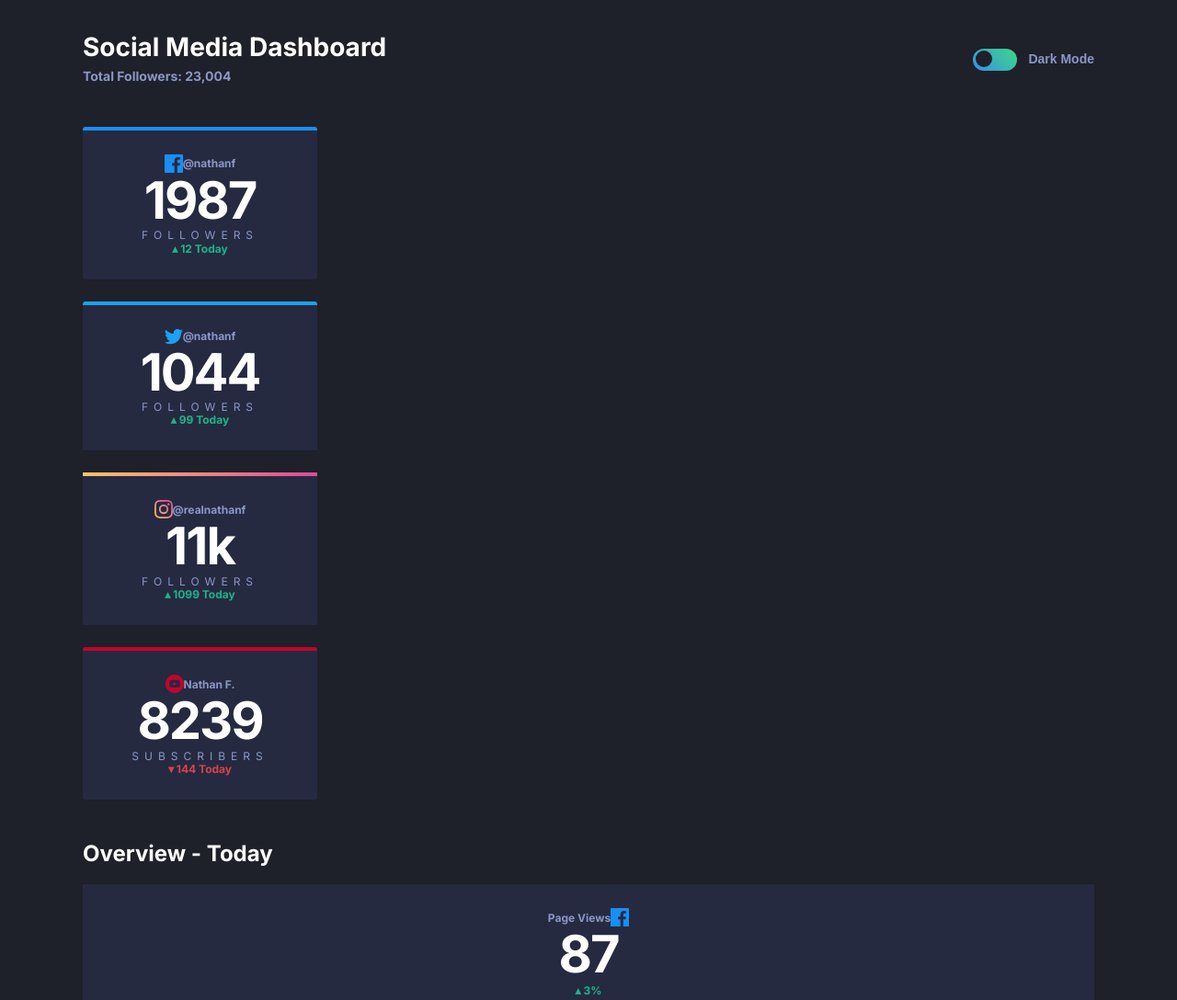
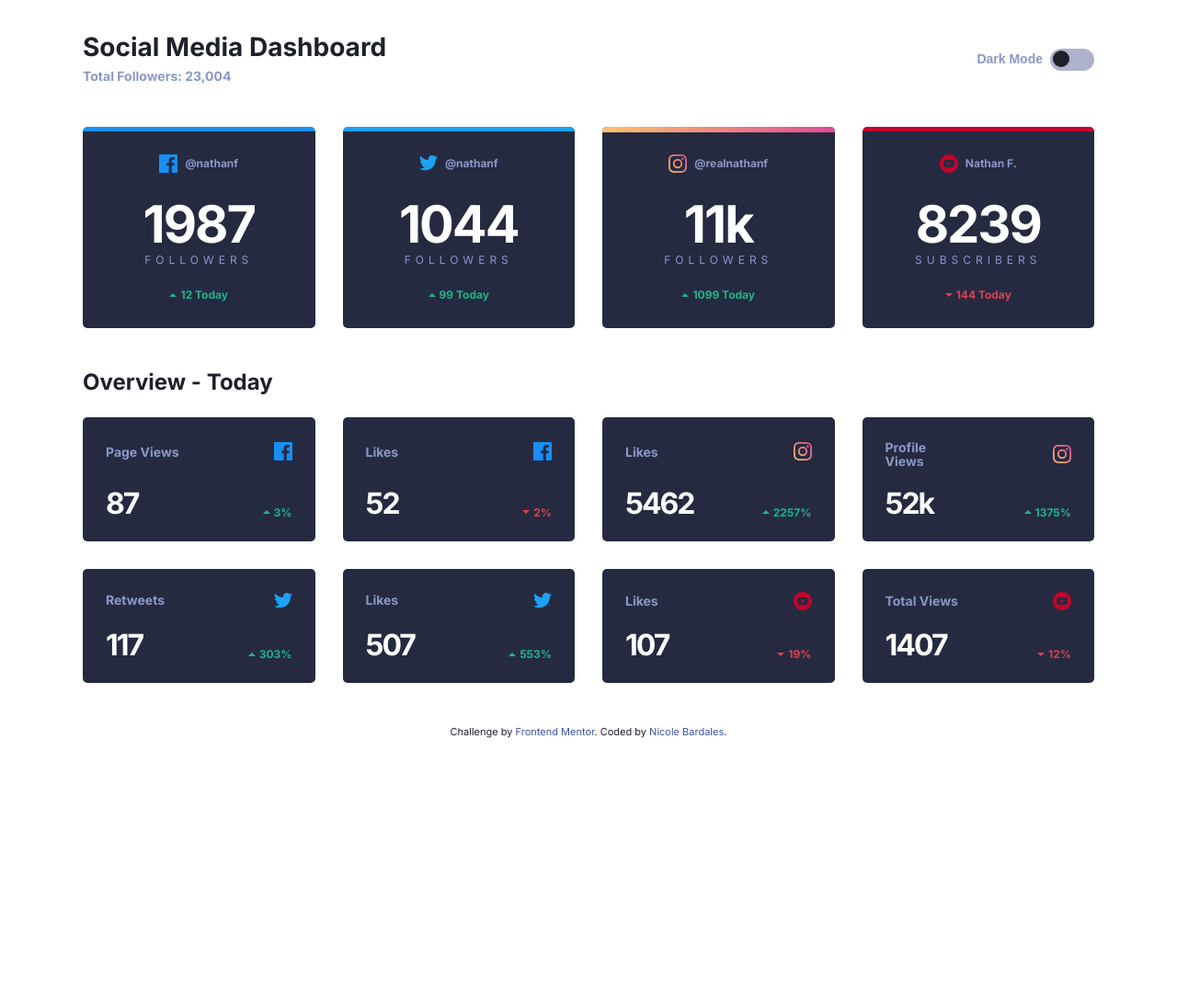
Before and after one commit to NBardales/fem-dark-light-toggle, a website: page index.html in a window 1280 px wide. Shown: the top 1088 px of the page at 92% size. After the commit the page ends 849 px from the top, so only its background shows below. Drawn offline with Linux system fonts and the light colour scheme.

Commit message:
Adjustments to cards + toggle
Started working on the theme switcher. The page currently has different background and text color depending on the user's color scheme.

```diff
--- a/app/scss/components/card.scss
+++ b/app/scss/components/card.scss
@@ -2,34 +2,38 @@
 // Research: if you use "use" you can use a namespace to differentiate between multiple styles.
 
 .cards{
+    display: grid;
+    grid-template-columns: 1fr;
+    gap: rem(30);
+
     @include breakpoint(medium){
-        // set up a 2-col grid
+        grid-template-columns: repeat(2, 1fr);
     }
 
     @include breakpoint(large){
-        // set up a 4-col grid
+        grid-template-columns: repeat(4, 1fr);
     }
 }
 
 .card {
     background: var(--dark-card);
     color: var(--dark-text-sec);
-    padding: rem(26);
-    border-radius: rem(3);
+    flex: 1;
+    padding: rem(25);
+    border-radius: rem(5);
     font-size: rem(12);
     font-weight: 700;
-    text-align: center;
+    transition: background 150ms ease-in-out;
 
+    &:hover{
+        background: var(--dark-card-hover);
+    }
 
     // LARGE CARD
     &.large {
-        border-top: 4px solid;
-        margin-bottom: rem(24);
-
-        @include breakpoint(large){
-            max-width: rem(255);
-            max-height: rem(215);
-        }
+        border-top: rem(5) solid;
+        text-align: center;
+        //margin-bottom: rem(24);
 
         // VARIATIONS
         &.facebook {
@@ -41,20 +45,94 @@
         }
 
         /* Gradient borders aren't supported by using CSS (https://www.geeksforgeeks.org/gradient-borders) */
-    &.instagram {
-        border-color: var(--transparent);
-        border-image: linear-gradient(to right, var(--instagram-start), var(--instagram-end));
-        border-image-slice: 1;
-    }
+        &.instagram {
+            border-top: none;
+            position: relative;
+            overflow: hidden;
+            padding: rem(30);
 
-    &.youtube {
-        border-color: var(--youtube);
-    }
+            &::before {
+                content:"";
+                position:absolute;
+                top: 0;
+                left: 0;
+                padding: rem(3);
+                width: 100%;
+                background: linear-gradient(45deg, var(--instagram-start), var(--instagram-end));
+                mask-composite: exclude;
+            }
+        }
+
+        &.youtube {
+            border-color: var(--youtube);
+        }
+
+        // CARD HEADER
+        & .platform {
+            display: flex;
+            align-items: center;
+            justify-content: center;
+            margin-bottom: rem(28);
+            height: rem(20);
+
+            // Platform icon
+            & img {
+                margin-right: 8px;
+            }
+
+            // .username {}
+        }
+
+        //CARD CONTENT
+        & .content {
+            margin-bottom: rem(25);
+
+            & .count {
+                font-size: rem(56);
+            }
+
+            & .label {
+                text-transform: uppercase;
+                font-weight: 400;
+                letter-spacing: rem(5);
+            }
+        }
     }
 
     // SMALL CARD
     &.small {
-        margin-bottom: rem(16);
+        display: grid;
+        /*margin-bottom: rem(16);*/
+        grid-template-columns: repeat(2, 1fr);
+        grid-template-rows: repeat(2, auto);
+        gap: rem(22.5);
+        justify-content: space-between;
+        align-items: center;
+
+        /*
+        & .platform {
+            display: flex;
+            align-items: center;
+            justify-content: space-between;
+        }*/
+
+        .metric {
+            font-size: rem(14);
+        }
+
+        .count{
+            font-size: rem(32);
+            color: var(--dark-text-primary);
+            margin-bottom: 0;
+        }
+
+        .count, .change {
+            align-self: end;
+        }
+
+        img, .change {
+            justify-self: end;
+        }
     }
 
     // RESET PARAGRAPH STYLES FOR CARD ONLY
@@ -64,54 +142,29 @@
         line-height: 1.1;
     }
 
-    // CARD HEADER
-    .platform {
-        display: flex;
-        align-items: center;
-        justify-content: center;
-
-        // .icon {}
-
-        // .username {}
+    & .count {
+        color: var(--dark-text-primary);
+        letter-spacing: rem(-2);
+        line-height: 1;
+        margin-bottom: rem(4);
     }
 
-    //CARD CONTENT
-    .content {
+    // STAT CHANGE
+    & .change {
+        display: flex;
+        justify-content: center;
+        align-items: center;
 
-        .count {
-            color: var(--dark-text-primary);
-            font-size: rem(56);
-            letter-spacing: rem(-2);
-        }
-
-        .label {
-            text-transform: uppercase;
-            font-weight: 400;
-            letter-spacing: 0.5em;
-        }
-    }
-
-    // CARD FOOTER
-    .change {
-
-        & p{
-            display: inline-block;
+        & img{
+            margin-right: rem(4);
         }
 
         &.increase {
             color: var(--change-up);
-
-            &::before{
-                content: "▴";
-            }
         }
 
         &.decrease {
             color: var(--change-down);
-
-            &::before{
-                content: "▾";
-            }
         }
     }
 
--- a/app/scss/components/toggle.scss
+++ b/app/scss/components/toggle.scss
@@ -27,7 +27,7 @@ https://codepen.io/aardrian/pen/JgLGPB
     }
 
     &[disabled]::before {
-        background-color: transparent;
+        /*background-color: transparent;*/
         border-color: #ddd;
     }
 
@@ -60,7 +60,7 @@ https://codepen.io/aardrian/pen/JgLGPB
         width: rem(48);
         height: rem(24);
         /*border: 1px solid var(--dark-bg);*/
-        background: linear-gradient(225deg, var(--toggle-bg-start) 0%, var(--toggle-bg-end) 98.02%);
+        background: var(--toggle);
         border-radius: 1.1em;
     }
 
@@ -76,7 +76,7 @@ https://codepen.io/aardrian/pen/JgLGPB
     }
 
     // Focus and Hover Styles
-    &:focus, &:hover {
+    /*&:focus, &:hover {
         color: #00f;
         outline: none;
     }
@@ -90,20 +90,21 @@ https://codepen.io/aardrian/pen/JgLGPB
         background-size: 30%;
         background-repeat: no-repeat;
         background-position: center center;
-    }
+    }*/
 }
 
 .toggles [aria-pressed=true] {
 
     &::after {
         left: 1.6em;
+        /*
         border-color: #36a829;
         color: #36a829;
+        */
     }
 
     &::before {
-        background-color: #36a829;
-        border-color: #36a829;
+      background: linear-gradient(225deg, var(--toggle-bg-start) 0%, var(--toggle-bg-end) 98.02%);
     }
 }
 
@@ -117,11 +118,11 @@ https://codepen.io/aardrian/pen/JgLGPB
 
 .toggles.flip [aria-pressed]::after {
   left: auto;
-  right: 1.6em;
+  right: rem(27);
 }
 
 .toggles.flip [aria-pressed=true]::after {
-  right: 0;
+  right: rem(3);
 }
 
 .toggles.flip [aria-pressed] {
@@ -139,9 +140,9 @@ https://codepen.io/aardrian/pen/JgLGPB
     .toggles [aria-pressed]::after {
       background-color: windowText;
     }
-    .toggles [aria-pressed][disabled]::after {
+    /*.toggles [aria-pressed][disabled]::after {
       background-color: transparent;
-    }
+    }*/
   }
 
   /* Reduced motion */
--- a/app/scss/globals/boilerplate.scss
+++ b/app/scss/globals/boilerplate.scss
@@ -11,6 +11,6 @@ body {
     margin: 0;
     padding: 0;
     font-family: var(--font-inter);
-    background: var(--dark-bg);
-    color: var(--dark-text-primary);
+    background: var(--background);
+    color: var(--text);
 }
--- a/app/scss/globals/colors.scss
+++ b/app/scss/globals/colors.scss
@@ -17,6 +17,7 @@
     --dark-bg: hsl(230, 17%, 14%);
     --dark-top-bg: hsl(232, 19%, 15%);
     --dark-card: hsl(228, 28%, 20%);
+    --dark-card-hover: hsl(228, 25%, 27%);
     --dark-text-primary: hsl(0, 0%, 100%);
     --dark-text-sec: hsl(228, 34%, 66%);
 
@@ -26,4 +27,15 @@
     --light-card: hsl(227, 47%, 96%);
     --light-text-primary: hsl(230, 17%, 14%);
     --light-text-sec: hsl(228, 12%, 44%);
+
+    // Setting up variables
+    --background: var(--dark-bg);
+    --text: var(--dark-text-primary);
 }
+
+@media (prefers-color-scheme: light) {
+    :root {
+        --background: var(--light-bg);
+        --text: var(--light-text-primary);
+    }
+}
--- a/app/scss/globals/typography.scss
+++ b/app/scss/globals/typography.scss
@@ -16,6 +16,11 @@ h1 {
     }
 }
 
+h2 {
+    font-size: rem(24);
+    margin-bottom: rem(24);
+}
+
 a, a:visited, a:active {
     text-decoration: none;
 }
--- a/index.html
+++ b/index.html
@@ -32,7 +32,7 @@
     </div>
 
     <form class="toggle-container">
-      <div class="toggles">
+      <div class="toggles flip">
         <button type="button" id="styled" aria-pressed="false" onclick="toggle(this.id);">
           Dark Mode
         </button>
@@ -42,10 +42,9 @@
 
   <main>
     <section class="container cards summary">
-
       <div class="card large facebook">
         <header class="platform">
-          <img src="/images/icon-facebook.svg" alt="Facebook">
+          <img class="icon" src="/images/icon-facebook.svg" alt="Facebook">
           <p class="username">@nathanf</p>
         </header>
         <div class="content">
@@ -53,6 +52,7 @@
           <p class="label">Followers</p>
         </div>
         <footer class="change increase">
+          <img src="images/icon-up.svg" alt="up arrow">
           <p>12 Today</p>
         </footer>
       </div>
@@ -67,6 +67,7 @@
           <p class="label">Followers</p>
         </div>
         <footer class="change increase">
+          <img src="images/icon-up.svg" alt="up arrow">
           <p>99 Today</p>
         </footer>
       </div>
@@ -81,6 +82,7 @@
           <p class="label">Followers</p>
         </div>
         <footer class="change increase">
+          <img src="images/icon-up.svg" alt="up arrow">
           <p>1099 Today</p>
         </footer>
       </div>
@@ -95,117 +97,96 @@
           <p class="label">Subscribers</p>
         </div>
         <footer class="change decrease">
+          <img src="images/icon-down.svg" alt="down arrow">
           <p>144 Today</p>
         </footer>
       </div>
 
     </section>
 
-    <section class="container cards overview">
+    <section class="container">
       <h2> Overview - Today</h2>
 
+      <div class="cards overview">
         <div class="card small facebook">
-        <header class="platform">
           <p class="metric">Page Views</p>
           <img src="/images/icon-facebook.svg" alt="Facebook">
-        </header>
-        <div class="content">
           <p class="count">87</p>
+          <div class="change increase">
+            <img src="images/icon-up.svg" alt="up arrow">
+            <p>3%</p>
           </div>
-        <footer class="change increase">
-          <p>3%</p>
-        </footer>
         </div>
 
         <div class="card small facebook">
-        <header class="platform">
           <p class="metric">Likes</p>
           <img src="/images/icon-facebook.svg" alt="Facebook">
-        </header>
-        <div class="content">
           <p class="count">52</p>
+          <div class="change decrease">
+            <img src="images/icon-down.svg" alt="down arrow">
+            <p>2%</p>
           </div>
-        <footer class="change decrease">
-          <p>2%</p>
-        </footer>
         </div>
 
         <div class="card small instagram">
-        <header class="platform">
           <p class="metric">Likes</p>
           <img src="/images/icon-instagram.svg" alt="Instagram">
-        </header>
-        <div class="content">
           <p class="count">5462</p>
+          <div class="change increase">
+            <img src="images/icon-up.svg" alt="up arrow">
+            <p>2257%</p>
           </div>
-        <footer class="change increase">
-          <p>2257%</p>
-        </footer>
         </div>
 
         <div class="card small instagram">
-        <header class="platform">
           <p class="metric">Profile Views</p>
           <img src="/images/icon-instagram.svg" alt="Instagram">
-        </header>
-        <div class="content">
           <p class="count">52k</p>
+          <div class="change increase">
+            <img src="images/icon-up.svg" alt="up arrow">
+            <p>1375%</p>
           </div>
-        <footer class="change increase">
-          <p>1375%</p>
-        </footer>
         </div>
 
         <div class="card small twitter">
-        <header class="platform">
           <p class="metric">Retweets</p>
           <img src="/images/icon-twitter.svg" alt="Twitter">
-        </header>
-        <div class="content">
           <p class="count">117</p>
+          <div class="change increase">
+            <img src="images/icon-up.svg" alt="up arrow">
+            <p>303%</p>
           </div>
-        <footer class="change increase">
-          <p>303%</p>
-        </footer>
         </div>
 
         <div class="card small twitter">
-        <header class="platform">
           <p class="metric">Likes</p>
           <img src="/images/icon-twitter.svg" alt="Twitter">
-        </header>
-        <div class="content">
           <p class="count">507</p>
+          <div class="change increase">
+            <img src="images/icon-up.svg" alt="up arrow">
+            <p>553%</p>
           </div>
-        <footer class="change increase">
-          <p>553%</p>
-        </footer>
         </div>
 
         <div class="card small youtube">
-        <header class="platform">
           <p class="metric">Likes</p>
           <img src="/images/icon-youtube.svg" alt="YouTube">
-        </header>
-        <div class="content">
           <p class="count">107</p>
+          <div class="change decrease">
+            <img src="images/icon-down.svg" alt="down arrow">
+            <p>19%</p>
           </div>
-        <footer class="change decrease">
-          <p>19%</p>
-        </footer>
         </div>
 
         <div class="card small youtube">
-        <header class="platform">
             <p class="metric">Total Views</p>
             <img src="/images/icon-youtube.svg" alt="YouTube">
-        </header>
-        <div class="content">
             <p class="count">1407</p>
+          <div class="change decrease">
+            <img src="images/icon-down.svg" alt="down arrow">
+            <p>12%</p>
           </div>
-        <footer class="change decrease">
-          <p>12%</p>
-        </footer>
+        </div>
       </div>
 
     </section>
```
Also changed, not shown: dist/style.css, 1 other file. Lines whose indentation alone changed are shown as unchanged.
